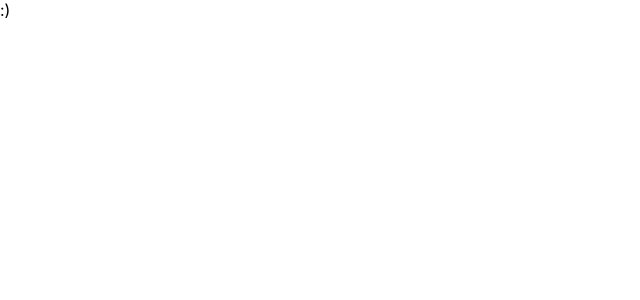
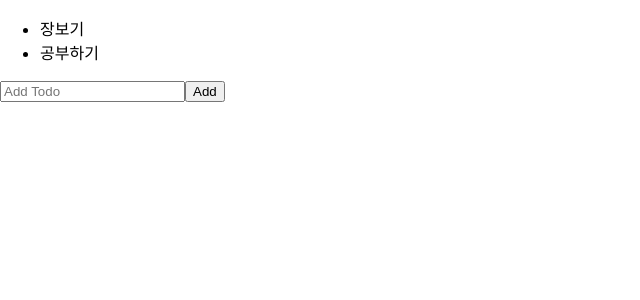
Before and after one commit to dev-seolyu/reactTodo, a React (Create React App) app: page / in a window 1280 px wide. Shown: the top 300 px of the page, without its empty margins (0-640 px from the left). Built offline with nearby package versions, Linux system fonts and the light colour scheme.

Commit message:
Add feature for adding todo items to the todo list

```diff
--- a/src/App.js
+++ b/src/App.js
@@ -1,7 +1,12 @@
 import './App.css';
+import TodoList from './components/TodoList/TodoList';
 
 function App() {
-  return <div>:)</div>;
+  return (
+    <div>
+      <TodoList />
+    </div>
+  );
 }
 
 export default App;
--- /dev/null
+++ b/src/components/AddTodo/AddTodo.jsx
@@ -0,0 +1,25 @@
+import React, { useState } from 'react';
+
+export default function AddTodo({ onAdd }) {
+  const [text, setText] = useState('');
+  const handleChange = (e) => setText(e.target.value);
+  const handleSubmit = (e) => {
+    e.preventDefault();
+    if (text.trim().length === 0) {
+      return;
+    }
+    onAdd({ id: '고유한 값', text, status: 'active' });
+    setText('');
+  };
+  return (
+    <form onSubmit={handleSubmit}>
+      <input
+        type="text"
+        placeholder="Add Todo"
+        value={text}
+        onChange={handleChange}
+      />
+      <button>Add</button>
+    </form>
+  );
+}
--- /dev/null
+++ b/src/components/TodoList/TodoList.jsx
@@ -0,0 +1,20 @@
+import React, { useState } from 'react';
+import AddTodo from '../AddTodo/AddTodo';
+
+export default function TodoList() {
+  const [todos, setTodos] = useState([
+    { id: '123', text: '장보기', status: 'active' },
+    { id: '124', text: '공부하기', status: 'active' },
+  ]);
+  const handleAdd = (todo) => setTodos([...todos, todo]);
+  return (
+    <section>
+      <ul>
+        {todos.map((item) => (
+          <li key={item.id}>{item.text}</li>
+        ))}
+      </ul>
+      <AddTodo onAdd={handleAdd} />
+    </section>
+  );
+}
```
